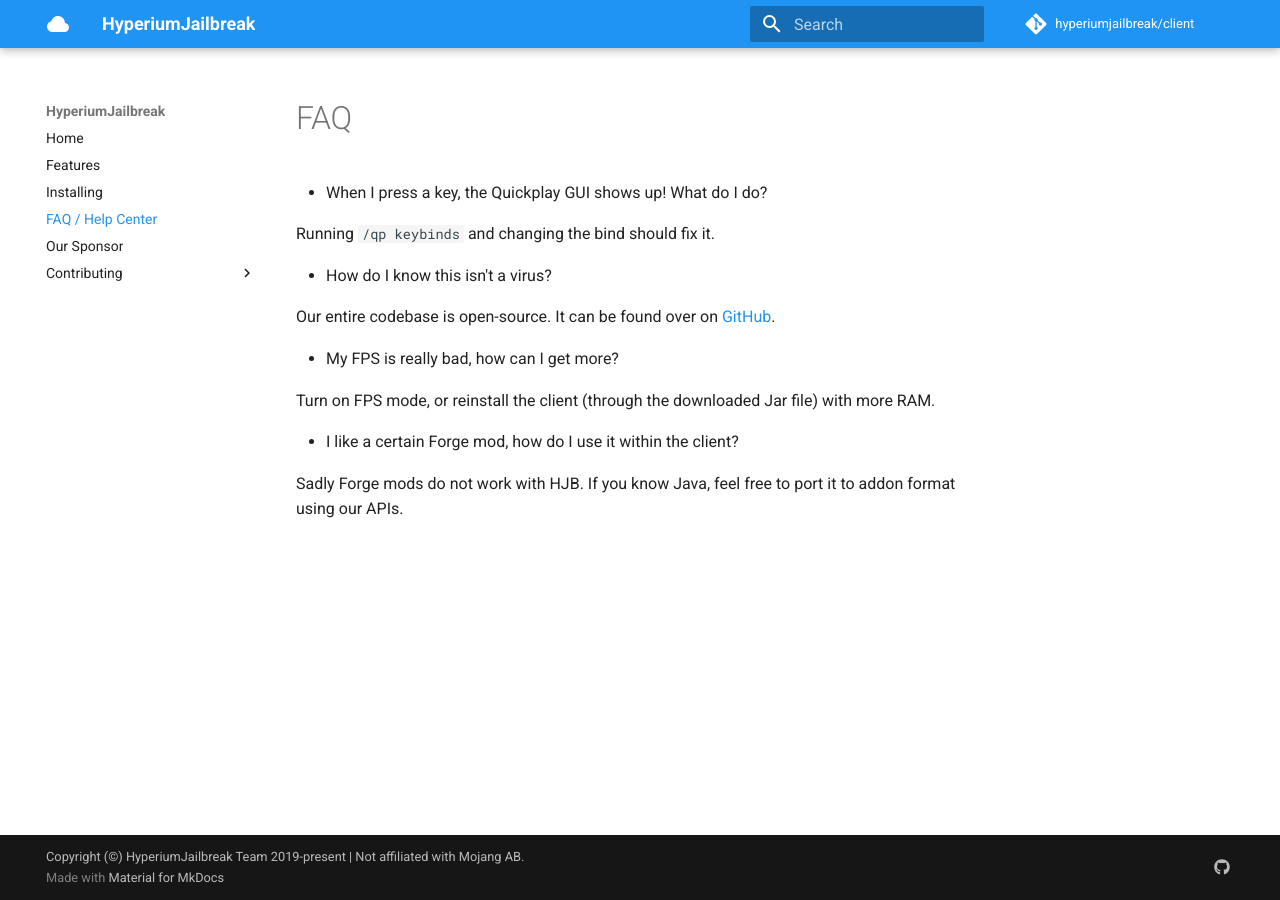
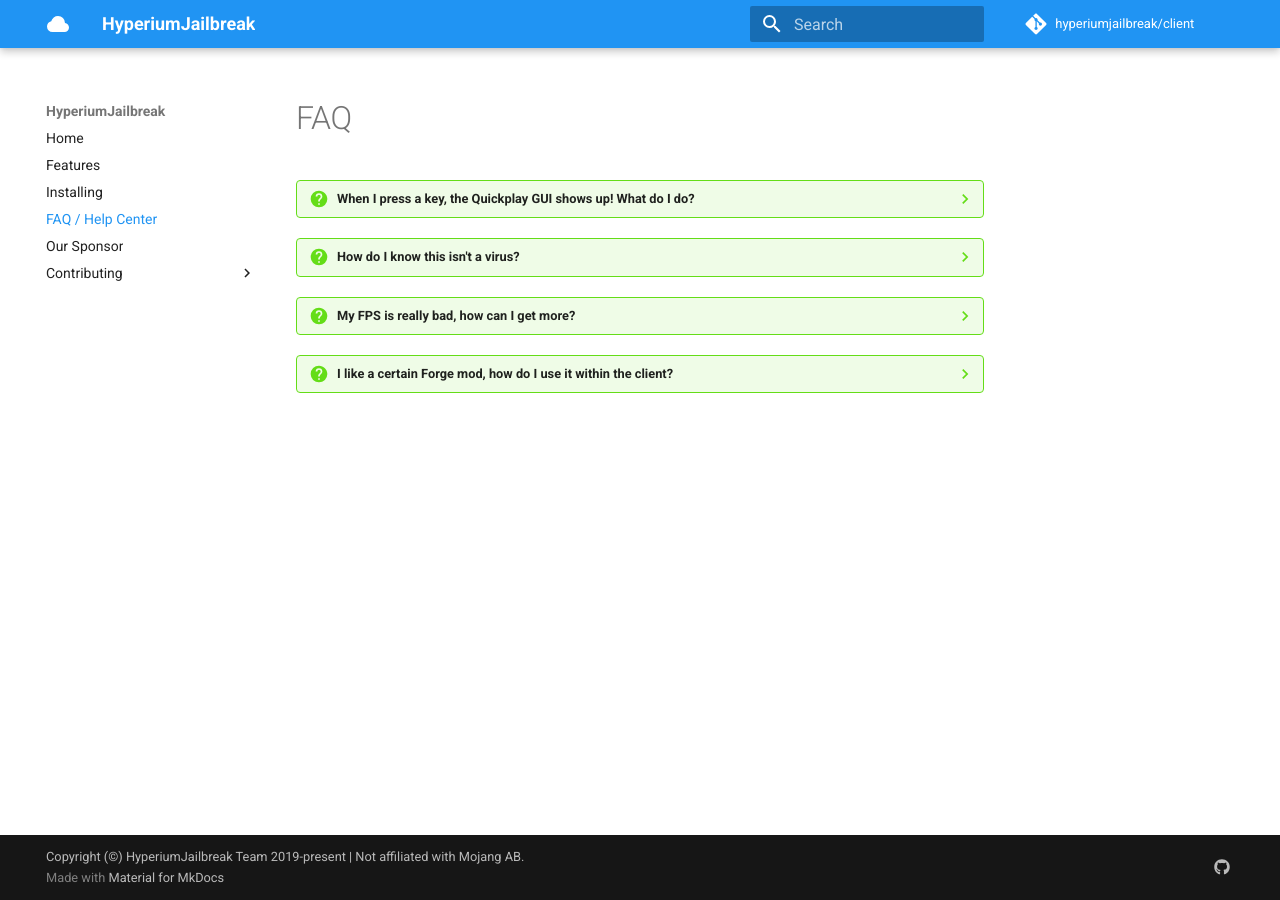
Before and after one commit to hyperiumjailbreak/hyperiumjailbreak.github.io, an MkDocs documentation site: the page built from docs/faq.md, in a window 1280 px wide. Built offline with MkDocs 1.6.1 and Material for MkDocs 9.7.7, drawn with Linux system fonts in a browser that asks for light colours; comment, search, counter and statistics services are not loaded; some of the changed lines change nothing that is shown.

Commit message:
convert to question blocks because it looks really cool

```diff
--- a/docs/faq.md
+++ b/docs/faq.md
@@ -1,17 +1,17 @@
 # FAQ
 
-* When I press a key, the Quickplay GUI shows up! What do I do?
+??? question "When I press a key, the Quickplay GUI shows up! What do I do?"
+    Running `/qp keybinds` and changing the bind should fix it.
 
-Running `/qp keybinds` and changing the bind should fix it.
+??? question "How do I know this isn't a virus?"
+    Our entire codebase is open-source.
+    It can be found over on [GitHub](https://github.com/hyperiumjailbreak/client).
 
-* How do I know this isn't a virus?
+??? question "My FPS is really bad, how can I get more?"
+    Turn on FPS mode, or reinstall the client
+    (through the downloaded Jar file) with more RAM.
 
-Our entire codebase is open-source. It can be found over on [GitHub](https://github.com/hyperiumjailbreak/client).
-
-* My FPS is really bad, how can I get more?
-
-Turn on FPS mode, or reinstall the client (through the downloaded Jar file) with more RAM.
-
-* I like a certain Forge mod, how do I use it within the client?
-
-Sadly Forge mods do not work with HJB. If you know Java, feel free to port it to addon format using our APIs.
+??? question "I like a certain Forge mod, how do I use it within the client?"
+    Sadly, Forge mods do not work with HJB.
+    If you know Java, feel free to port it
+    to addon format using our APIs.
```
